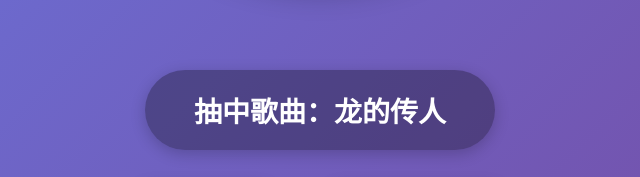
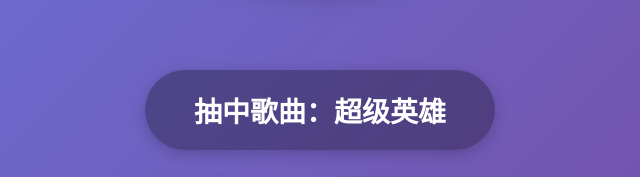
Before and after one commit to cjy-hyl/gequ, a plain HTML site: page index.html in a window 1280 px wide. Both pictures are taken after a click on the button "开始抽取". Shown: the part 536-713 px from the top of the page, 320-960 px from the left. Drawn offline with Linux system fonts and the light colour scheme.

Commit message:
Update index.html

```diff
--- a/index.html
+++ b/index.html
@@ -34,7 +34,7 @@
                 #ff6b6b, #4ecdc4, #45b7d1, #96ceb4, #ffeaa7
             );
             position: relative;
-            /* 动画时间调整为1.5秒，保持流畅缓动 */
+            /* 1.5秒快速动画，保持流畅缓动 */
             transition: transform 1.5s cubic-bezier(0.17, 0.67, 0.13, 0.99);
             box-shadow: 0 0 30px rgba(0,0,0,0.3);
             border: 10px solid #fff;
@@ -182,7 +182,7 @@
     </div>
 
     <script>
-        // 完整歌曲列表（105首）
+        // 更新后的完整曲库（116首，新增106-116首歌曲）
         const initialSongs = [
             "嘉宾", "座位", "父亲", "老男孩", "吻得太逼真", "天下", "不甘", "晚夜微雨问海棠",
             "千秋迭梦", "我有一个道姑朋友", "问风", "野心家", "爱不得忘不舍", "拍拍宇宙", "起风了",
@@ -198,7 +198,8 @@
             "大家一起喜羊羊", "我还有点小糊涂", "素颜", "爱", "倒数", "世界美好与你环环相扣",
             "执迷不悟", "你的答案", "牵丝戏", "解药", "那些年", "江南", "38°6", "十年人间",
             "奔跑", "日不落", "多幸运", "龙的传人", "预谋", "火力全开", "最后的旅行", "是风动",
-            "后来我们的爱", "极恶都市"
+            "后来我们的爱", "极恶都市", "锦鲤抄", "我的未来式", "三国恋", "超级英雄", "九张机",
+            "开门见山", "真英雄", "壁上观", "对你爱不完", "满目星辰皆是你", "只为你着迷"
         ];
 
         let currentSongs = [...initialSongs];
@@ -207,7 +208,7 @@
         const resetBtn = document.getElementById('resetBtn');
         const result = document.getElementById('result');
 
-        // 抽取歌曲（速度调整为1.5秒）
+        // 抽取歌曲（1.5秒快速抽取，保持完全随机逻辑）
         spinBtn.addEventListener('click', () => {
             if (currentSongs.length === 0) {
                 result.textContent = '所有歌曲已抽取完毕！';
@@ -217,25 +218,25 @@
             spinBtn.disabled = true;
             result.textContent = '抽取中...';
 
-            // 保持完全随机逻辑，选中歌曲
+            // 纯随机选中歌曲，每首概率均等
             const selectedIndex = Math.floor(Math.random() * currentSongs.length);
             const selectedSong = currentSongs[selectedIndex];
 
-            // 调整基础旋转圈数为3-6圈，确保1.5秒内有足够旋转视觉效果
+            // 优化旋转圈数（3-6圈），确保1.5秒内视觉效果饱满
             const segmentAngle = 360 / currentSongs.length;
             const baseRotation = Math.floor(Math.random() * 1080) + 1080; // 3-6圈（1080-2160度）
             const targetAngle = baseRotation + (selectedIndex * segmentAngle) + 15;
             wheel.style.transform = `rotate(${targetAngle}deg)`;
 
-            // 定时器与动画时间同步（1.5秒）
+            // 定时器与1.5秒动画时间同步，精准显示结果
             setTimeout(() => {
                 result.textContent = `抽中歌曲：${selectedSong}`;
-                currentSongs.splice(selectedIndex, 1); // 移除已抽歌曲
+                currentSongs.splice(selectedIndex, 1); // 移除已抽歌曲，避免重复
                 spinBtn.disabled = false;
             }, 1500);
         });
 
-        // 重置功能
+        // 重置功能：恢复完整曲库，重置转盘和提示文字
         resetBtn.addEventListener('click', () => {
             currentSongs = [...initialSongs];
             wheel.style.transform = 'rotate(0deg)';
```
